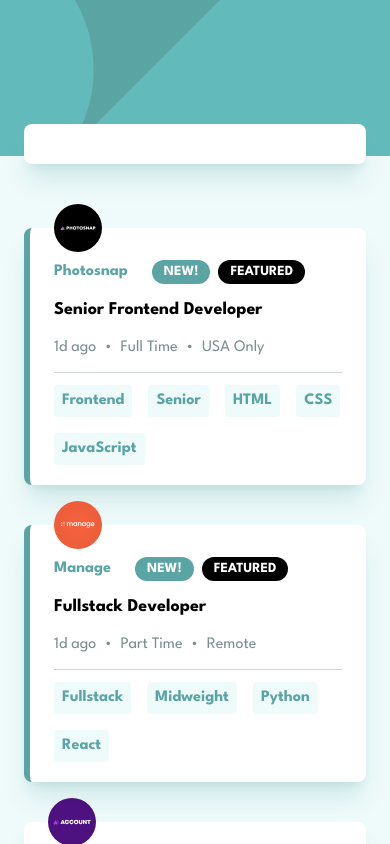
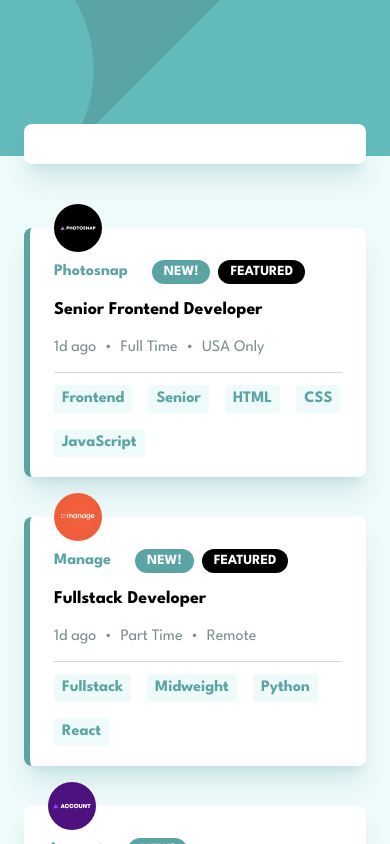
Before and after one commit to iviktorry/job-listing-app, a React (Vite) app: page / in a window 390 px wide. Shown: the top 844 px of the page. Built offline with nearby package versions, Linux system fonts and the light colour scheme.

Commit message:
remove hover from style variable, add it manually to all filter buttons

```diff
--- a/src/components/Main.jsx
+++ b/src/components/Main.jsx
@@ -14,7 +14,8 @@ export default function Main() {
       return [...uniqueArr];
     });
   }
-  const style = `text-green-400 py-1 px-2 lg:h-fit rounded-sm font-bold bg-green-50 hover:bg-green-400 hover:text-green-50`;
+
+  const style = `text-green-400 py-0.5 px-2 lg:h-fit font-bold bg-green-50`;
 
   return (
     <main className="bg-green-50 h-full px-6">
--- a/src/components/OfferDescriptionButton.jsx
+++ b/src/components/OfferDescriptionButton.jsx
@@ -1,6 +1,6 @@
 export default function OfferDescriptionButton({ item, style, handleClick }) {
   return (
-    <button onClick={handleClick} value={item} className={`${style}`}>
+    <button onClick={handleClick} value={item} className={`${style} rounded-sm  hover:bg-green-400 hover:text-green-50`}>
       {item}
     </button>
   );
```
